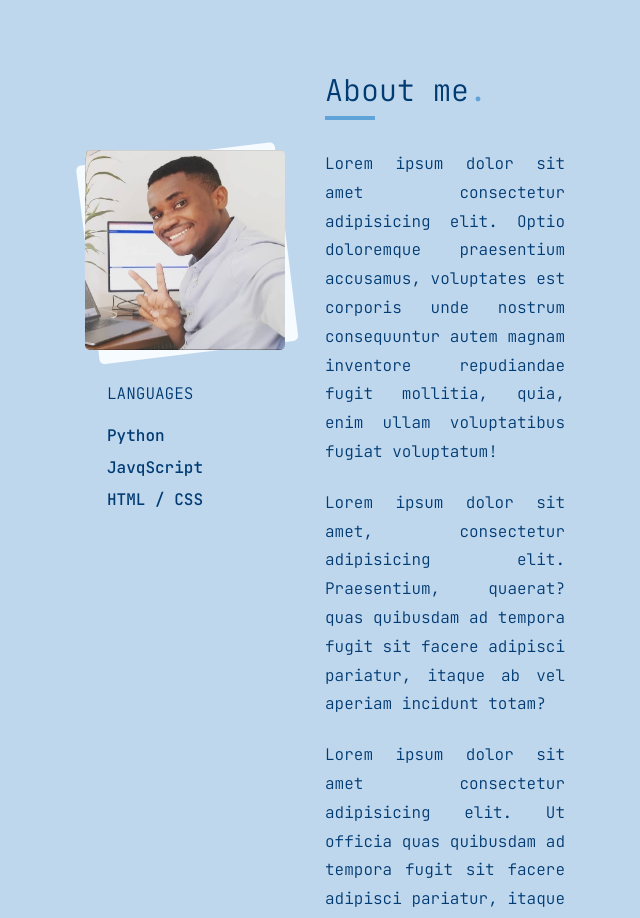
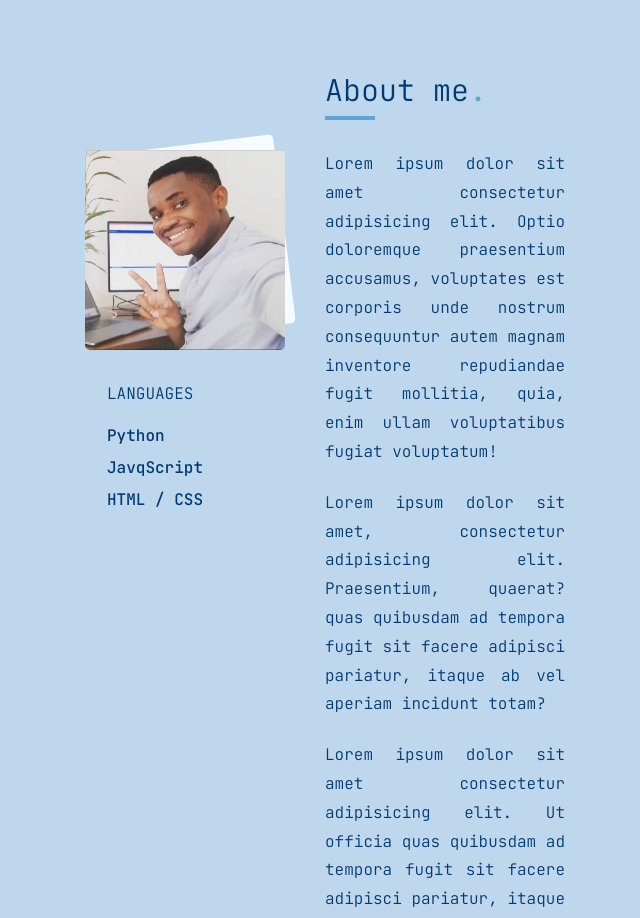
Before and after one commit to sylvain12/sylvainka, a Next.js app: page / in a window 1280 px wide. Shown: the part 880-1798 px from the top of the page, without its empty margins (315-955 px from the left). Built offline with nearby package versions, Linux system fonts and the light colour scheme; some icons are missing.

Commit message:
Change About image background

```diff
--- a/src/components/About/index.tsx
+++ b/src/components/About/index.tsx
@@ -93,10 +93,9 @@ const AboutLayout = styled.div`
 
 const AboutImageBG = styled.div`
   background: var(--white-color);
-  width: 100%;
-  height: 100%;
-  transform: translate(-10px, 4px) rotate(-7deg);
-  transform-origin: center top;
+  width: 95%;
+  height: 95%;
+  transform: translate(10px, -5px) rotate(-7deg);
   position: absolute;
   left: 0;
   top: 0;
```
